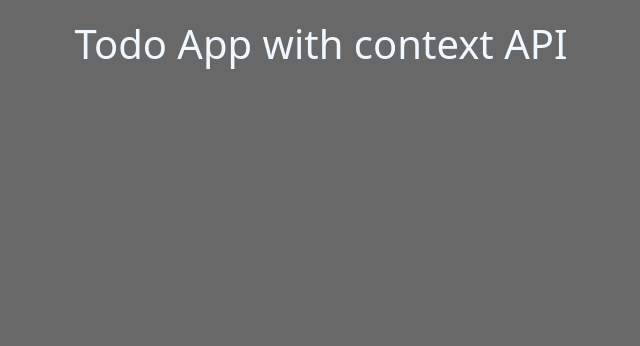
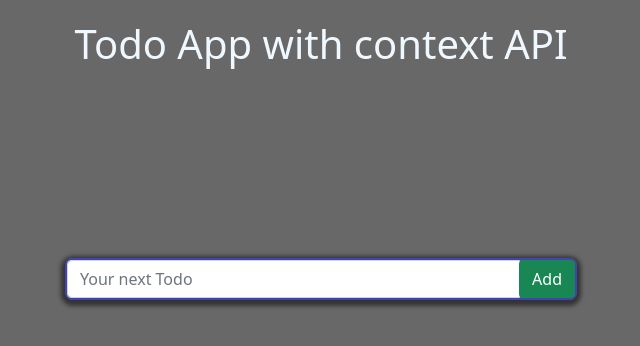
Before and after one commit to pnayak1501/React21, a React (Create React App) app in the folder 08context-reducer-todo/: page / in a window 1280 px wide. Shown: the top 346 px of the page, without its empty margins (319-959 px from the left). Built offline with nearby package versions, Linux system fonts and the light colour scheme.

Commit message:
commit 8-7

```diff
--- a/08context-reducer-todo/src/App.js
+++ b/08context-reducer-todo/src/App.js
@@ -5,6 +5,7 @@
 
 import {TodoContext} from "./context/TodoContext"
 import todoReducer from "./context/Reducer"
+import TodoForm from "./Components/TodoForm";
 
 const App = () =>{
   const [todos, dispatch] = useReducer(todoReducer, [])
@@ -13,6 +14,7 @@
     <TodoContext.Provider value={{todos, dispatch}}>
         <Container fluid>
           <h1>Todo App with context API</h1>
+          <TodoForm />
         </Container>
     </TodoContext.Provider>
   );
--- /dev/null
+++ b/08context-reducer-todo/src/Components/TodoForm.js
@@ -0,0 +1,29 @@
+import React, {useState, useContext} from "react"
+import {FormGroup, Input, Button, Form, InputGroup, InputGroupAddon} from "reactstrap"
+import {v4} from "uuid"
+import {TodoContext} from "../context/TodoContext"
+import {ADD_TODO} from "../context/action.types"
+
+const TodoForm = () =>{
+    return(
+        <Form>
+            <FormGroup>
+                <InputGroup>
+                    <Input
+                        type = "text"
+                        name = "todo"
+                        id = "todo"
+                        placeholder = "Your next Todo"
+                    />
+                    <InputGroupAddon addonType="prepend">
+                        <Button color="success">
+                            Add
+                        </Button>
+                    </InputGroupAddon>
+                </InputGroup>
+            </FormGroup>
+        </Form>
+    )
+}
+
+export default TodoForm;
```
